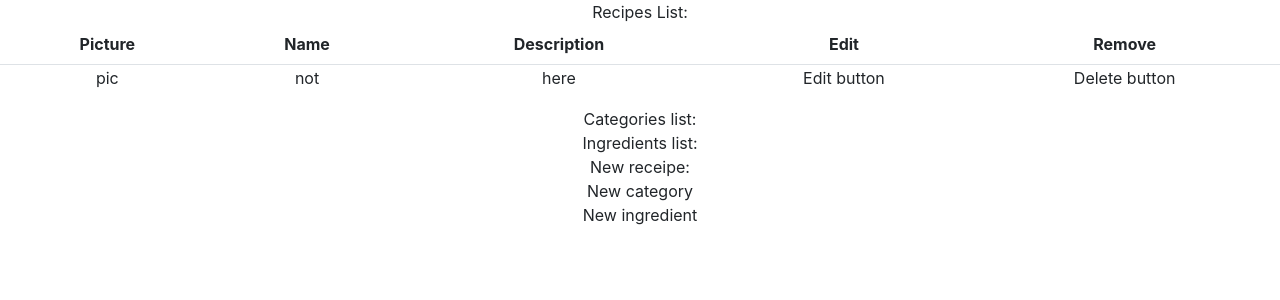
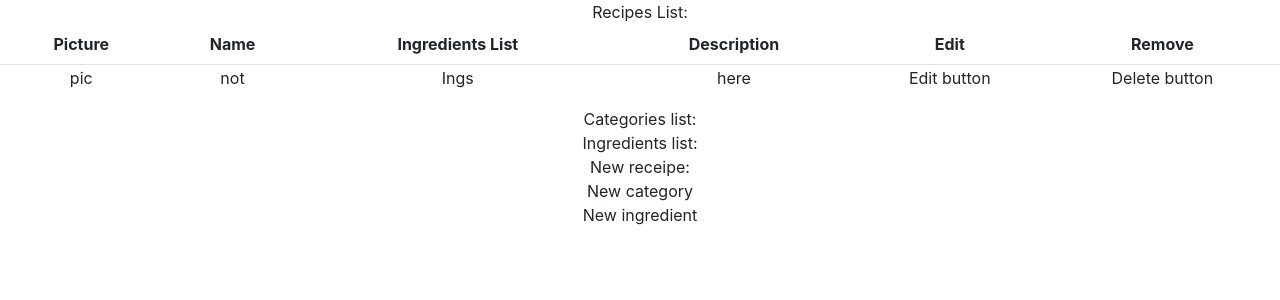
Before and after one commit to quackness/recipes, a React (Create React App) app in the folder client/: page / in a window 1280 px wide. Shown: the top 300 px of the page. Built offline with nearby package versions, Linux system fonts and the light colour scheme.

Commit message:
add extra th

```diff
--- a/client/src/components/RecipesList.jsx
+++ b/client/src/components/RecipesList.jsx
@@ -7,6 +7,7 @@ export default function RecipesList() {
           <tr>
             <th>Picture</th>
             <th>Name</th>
+            <th>Ingredients List</th>
             <th>Description</th>
             <th>Edit</th>
             <th>Remove</th>
@@ -15,6 +16,7 @@ export default function RecipesList() {
         <tbody>
           <td>pic</td>
           <td>not</td>
+          <td>Ings</td>
           <td>here</td>
           <td>Edit button</td>
           <td>Delete button</td>
```
